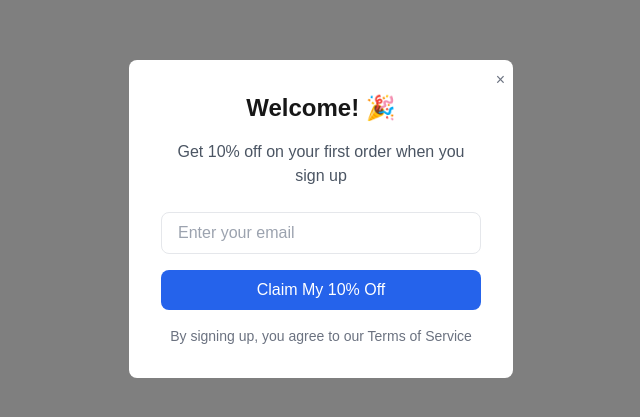
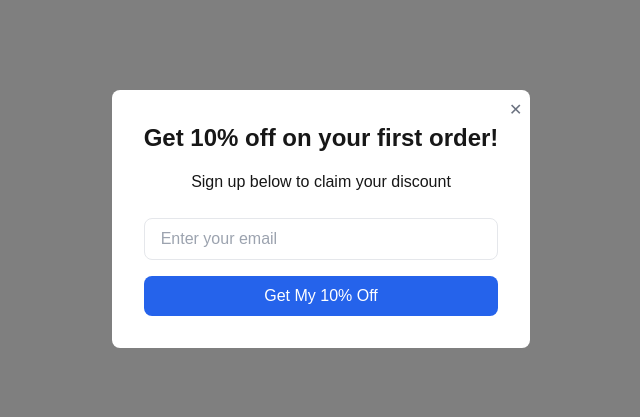
Before and after one commit to abd-h/nextjs-practice-projects, a Next.js app in the folder moss-accessories/: page /about in a window 1280 px wide. Shown: the part 181-598 px from the top of the page, without its empty margins (319-959 px from the left). Built offline with nearby package versions, Linux system fonts and the light colour scheme.

Commit message:
Added pop up offer

```diff
--- a/moss-accessories/app/about/page.js
+++ b/moss-accessories/app/about/page.js
@@ -1,80 +1,147 @@
-'use client';
+'use client'
 
-import { useEffect, useState } from "react";
+import { useState, useEffect } from "react";
 
-export default function SignupPopup() {
+export default function PopupOffer() {
   const [showPopup, setShowPopup] = useState(false);
-  const [email, setEmail] = useState("");
 
   useEffect(() => {
-    const timer = setTimeout(() => {
-      // Check if user has already dismissed the popup
-      const hasDismissed = localStorage.getItem("hasDismissedPopup");
-      if (!hasDismissed) {
+    // Check localStorage to see if user already closed the popup
+    const isPopupClosed = localStorage.getItem("popupClosed");
+
+    // Only show popup if it hasn't been closed before
+    if (!isPopupClosed) {
+      const timer = setTimeout(() => {
         setShowPopup(true);
-      }
-    }, 2000); // 20 seconds
 
-    return () => clearTimeout(timer);
+      }, 2000);
+
+      return () => clearTimeout(timer);
+    }
   }, []);
-
-  const handleSubmit = (e) => {
-    e.preventDefault();
-    // Handle email submission here
-    console.log("Email submitted:", email);
-    // Close popup
-    setShowPopup(false);
-    // Store dismissal in localStorage
-    localStorage.setItem("hasDismissedPopup", "true");
-  };
 
   const handleClose = () => {
     setShowPopup(false);
-    localStorage.setItem("hasDismissedPopup", "true");
+    // Store in localStorage that user closed the popup
+    localStorage.setItem("popupClosed", "true");
   };
 
-  if (!showPopup) return null;
+  if (!showPopup) return localStorage.removeItem("popupClosed");
 
   return (
-    <div className="fixed inset-0 bg-black bg-opacity-50 z-50 flex items-center justify-center">
-      <div className="bg-white rounded-lg p-8 max-w-sm w-full mx-4 relative">
-        {/* Close button */}
+    <div className="fixed inset-0 bg-black/50 z-50 flex items-center justify-center">
+      <div className="bg-white rounded-lg p-8 max-w-md relative">
+        {/* Close Button */}
         <button
           onClick={handleClose}
           className="absolute top-2 right-2 text-gray-500 hover:text-gray-700"
+          aria-label="Close popup"
         >
-          ×
+          ✕
         </button>
 
         {/* Content */}
         <div className="text-center">
-          <h2 className="text-2xl font-bold mb-4">Welcome! 🎉</h2>
-          <p className="text-gray-600 mb-6">
-            Get 10% off on your first order when you sign up
-          </p>
+          <h2 className="text-2xl font-bold mb-4">
+            Get 10% off on your first order!
+          </h2>
+          <p className="mb-6">Sign up below to claim your discount</p>
 
-          <form onSubmit={handleSubmit} className="space-y-4">
+          <form className="flex flex-col gap-4">
             <input
               type="email"
               placeholder="Enter your email"
-              value={email}
-              onChange={(e) => setEmail(e.target.value)}
+              className="px-4 py-2 border rounded-lg focus:outline-none focus:ring-2 focus:ring-blue-500"
               required
-              className="w-full px-4 py-2 border rounded-lg focus:outline-none focus:ring-2 focus:ring-blue-500"
             />
             <button
               type="submit"
-              className="w-full bg-blue-600 text-white py-2 rounded-lg hover:bg-blue-700 transition-colors"
+              className="bg-blue-600 text-white py-2 px-6 rounded-lg hover:bg-blue-700 transition-colors"
             >
-              Claim My 10% Off
+              Get My 10% Off
             </button>
           </form>
-
-          <p className="text-sm text-gray-500 mt-4">
-            By signing up, you agree to our Terms of Service
-          </p>
         </div>
       </div>
     </div>
   );
 }
+
+// import { useEffect, useState } from "react";
+
+// export default function SignupPopup() {
+//   const [showPopup, setShowPopup] = useState(false);
+//   const [email, setEmail] = useState("");
+
+//   useEffect(() => {
+//     const timer = setTimeout(() => {
+//       // Check if user has already dismissed the popup
+//       const hasDismissed = localStorage.getItem("hasDismissedPopup");
+//       if (!hasDismissed) {
+//         setShowPopup(true);
+//       }
+//     }, 2000); // 20 seconds
+
+//     return () => clearTimeout(timer);
+//   }, []);
+
+//   const handleSubmit = (e) => {
+//     e.preventDefault();
+//     // Handle email submission here
+//     console.log("Email submitted:", email);
+//     // Close popup
+//     setShowPopup(false);
+//     // Store dismissal in localStorage
+//     localStorage.setItem("hasDismissedPopup", "true");
+//   };
+
+//   const handleClose = () => {
+//     setShowPopup(false);
+//     localStorage.setItem("hasDismissedPopup", "true");
+//   };
+
+//   // if (!showPopup) return null;
+
+//   return (
+//     <div className="fixed inset-0 bg-black bg-opacity-50 z-50 flex items-center justify-center">
+//       <div className="bg-white rounded-lg p-8 max-w-2xl h-[36rem] w-full mx-4 relative ">
+//         {/* Close button */}
+//         <button
+//           onClick={handleClose}
+//           className="absolute top-2 right-2 text-gray-500 hover:text-gray-700"
+//         >
+//           ×
+//         </button>
+
+//         {/* Content */}
+//         <div className="text-center bg-[url(https://brxcdn.com/uk1-app-storage/26dca828-bc6f-11ef-ae2e-ea1876b3e721/media/original/26a8c33e-d4dc-11ef-8505-22763c41d2c7)] bg-cover max-w-[100vw] h-full ">
+//           <h2 className="text-2xl font-bold mb-4">Welcome! 🎉</h2>
+//           <p className="text-gray-600 mb-6">
+//             Get 10% off on your first order when you sign up
+//           </p>
+
+//           <form onSubmit={handleSubmit} className="space-y-4">
+//             <input
+//               type="email"
+//               placeholder="Enter your email"
+//               value={email}
+//               onChange={(e) => setEmail(e.target.value)}
+//               required
+//               className="w-full px-4 py-2 border rounded-lg focus:outline-none focus:ring-2 focus:ring-blue-500"
+//             />
+//             <button
+//               type="submit"
+//               className="w-full bg-blue-600 text-white py-2 rounded-lg hover:bg-blue-700 transition-colors"
+//             >
+//               Claim My 10% Off
+//             </button>
+//           </form>
+
+//           <p className="text-sm text-gray-500 mt-4">
+//             By signing up, you agree to our Terms of Service
+//           </p>
+//         </div>
+//       </div>
+//     </div>
+//   );
+// }
--- a/moss-accessories/app/page.js
+++ b/moss-accessories/app/page.js
@@ -1,6 +1,7 @@
 import Footer from "@/components/footer/footer";
 import MainHeader from "@/components/header/header";
 import ProductLandingPage from "@/components/main/product_landing_page";
+import PopupOffer from "@/components/modal/popup_offer";
 import { getAccessories } from "@/lib/products";
 import Image from "next/image";
 
@@ -10,6 +11,7 @@ export default async function Home() {
 
   return (
     <>
+      <PopupOffer />
       <MainHeader />
       <main className="max-w-[98%] m-auto">
         <ProductLandingPage />
--- /dev/null
+++ b/moss-accessories/components/modal/popup_offer.js
@@ -0,0 +1,66 @@
+"use client";
+
+import Link from "next/link";
+import { useState, useEffect } from "react";
+
+export default function PopupOffer() {
+  const [showPopup, setShowPopup] = useState(false);
+
+  useEffect(() => {
+    const isPopupClosed = localStorage.getItem("popupClosed");
+
+    if (!isPopupClosed) {
+      const timer = setTimeout(() => {
+        setShowPopup(true);
+      }, 2000);
+
+      return () => clearTimeout(timer);
+    }
+  }, []);
+
+  const handleClose = () => {
+    setShowPopup(false);
+
+    // Store in localStorage that user closed the popup;
+    localStorage.setItem("popupClosed", "true");
+  };
+
+  if (!showPopup) return localStorage.removeItem("popupClosed");
+
+  return (
+    <div className=" fixed inset-0 flex items-center bg-transparent z-50">
+      <div className="w-[50rem] h-[40rem] bg-white m-auto relative bg-[url(https://brxcdn.com/uk1-app-storage/26dca828-bc6f-11ef-ae2e-ea1876b3e721/media/original/26a8c33e-d4dc-11ef-8505-22763c41d2c7)] bg-cover">
+        {/* Close Button */}
+        <button
+          onClick={handleClose}
+          className="absolute top-0 right-0 py-5 px-2 text-xl capitalize font-thin leading-[1px]"
+        >
+          ✕
+        </button>
+
+        {/* Content*/}
+        <div className="flex flex-col gap-4 w-full absolute top-[30%] left-1/2">
+          <div className='flex flex-col items-center max-w-[20rem] gap-3'>
+            <h2 className="text-3xl font-extrabold text-center">
+              Sign up to receive <br /> 10% off{" "}
+            </h2>
+            <p className='relative text-xl'>Your first order <span className='top-0'>*</span></p>
+          </div>
+          <form className="max-w-[40%] flex flex-col">
+            {" "}
+            <input
+              type="email"
+              name="email"
+              id="email"
+              placeholder="Email address"
+              required
+              className="placeholder:text-black placeholder:tracking-wider w-full max-w-full p-[10px] resize-y border-[1px] border-[black]"
+            />
+                      <button type="submit" className='py-2 w-[12rem] bg-black text-white border-black font-bold mx-auto my-4 uppercase '>Get My 10% OFF</button>
+                      <p className='text-xs tracking-wider font-[600]'>*When you spend £50 or more. See <Link className='underline placeholder:font-bold text-[black]' href='#' >terms and conditions</Link> </p>
+          </form>
+        </div>
+      </div>
+    </div>
+  );
+}
```
Also changed, not shown: moss-accessories/assets/popup_hero_banner.webp (added).
